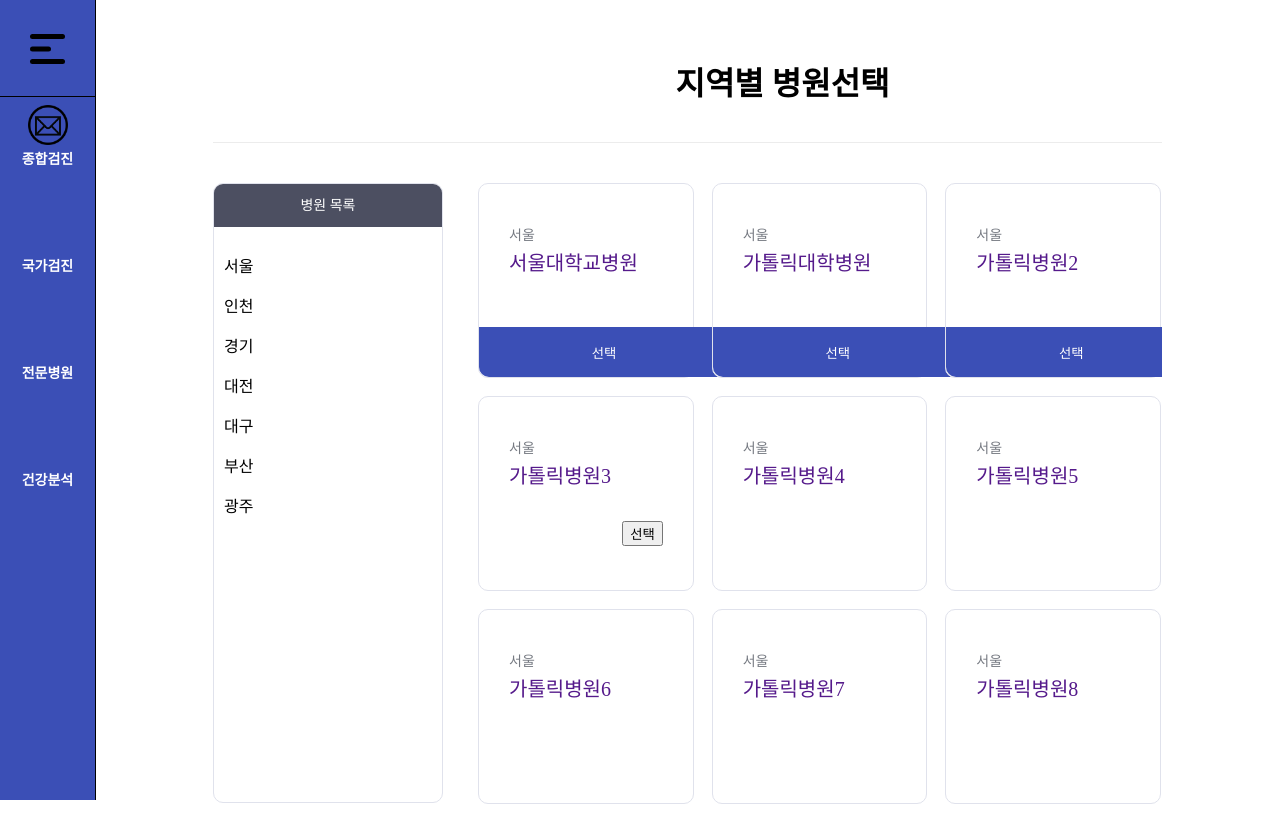
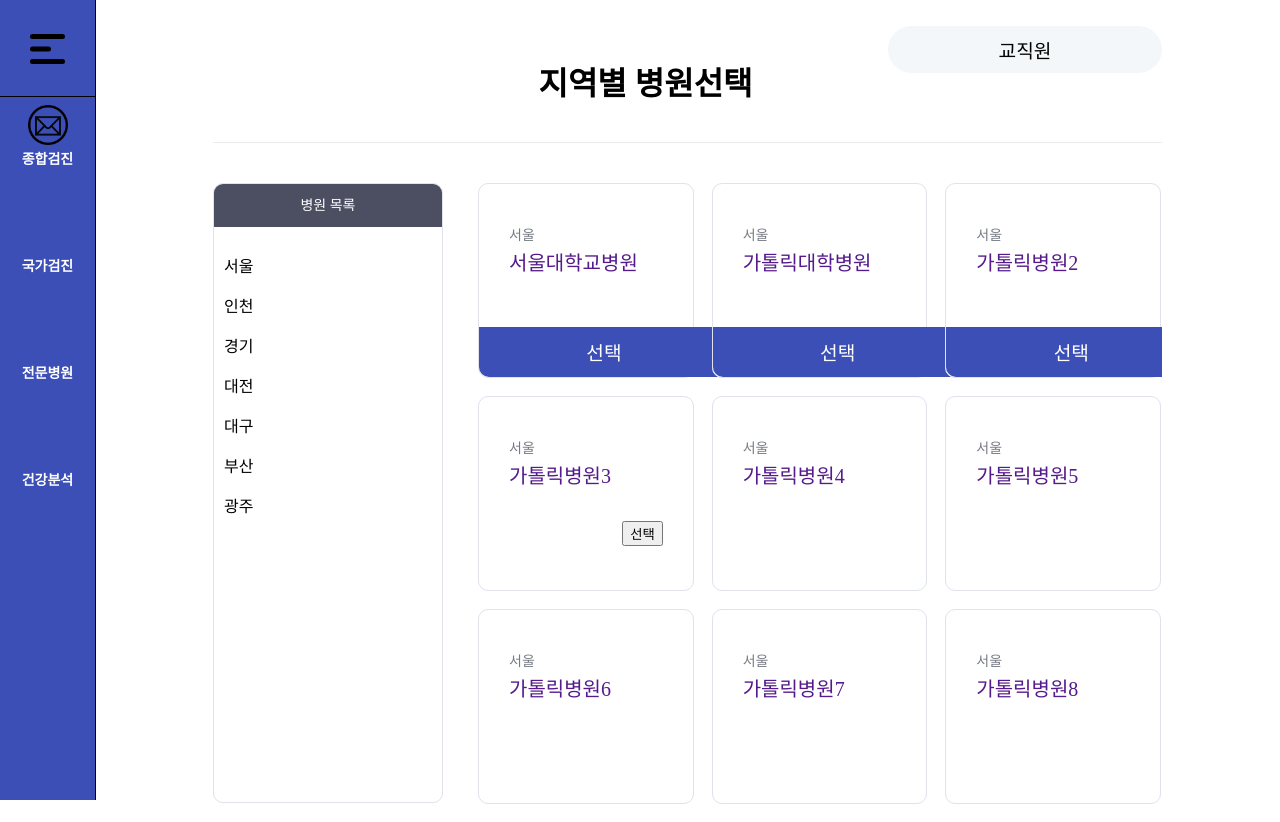
Before and after one commit to onomlight/0302, a plain HTML site: page hover/select.html in a window 1280 px wide. Drawn offline with nearby package versions, Linux system fonts and the light colour scheme.

Commit message:
css 추가완료

```diff
--- a/hover/css/select.css
+++ b/hover/css/select.css
@@ -9,6 +9,24 @@
   position: relative;
   /* left: 95px; */
   border: 1px solid white;
+}
+/* 탑 */
+.topicon {
+  width: 274px;
+  float: right;
+  height: 47px;
+  background: #f3f7fa;
+  border-radius: 30px;
+  position: relative;
+  text-align: center;
+}
+.iconbt {
+  border: none;
+  background: none;
+  height: 47px;
+
+  width: calc(100% - 100px);
+  font-size: larger;
 }
 /* 리스트 */
 .zone_list {
@@ -145,7 +163,7 @@
 /*  */
 .iconbt {
   align-items: center;
-  display: none;
+  float: none;
 }
 .data_bt {
   width: 250px;
@@ -157,5 +175,5 @@
   bottom: 0;
   border-radius: 0 0 10px 10px;
   color: #fff;
-  font-weight: 500;
+  font-size: larger;
 }
```
